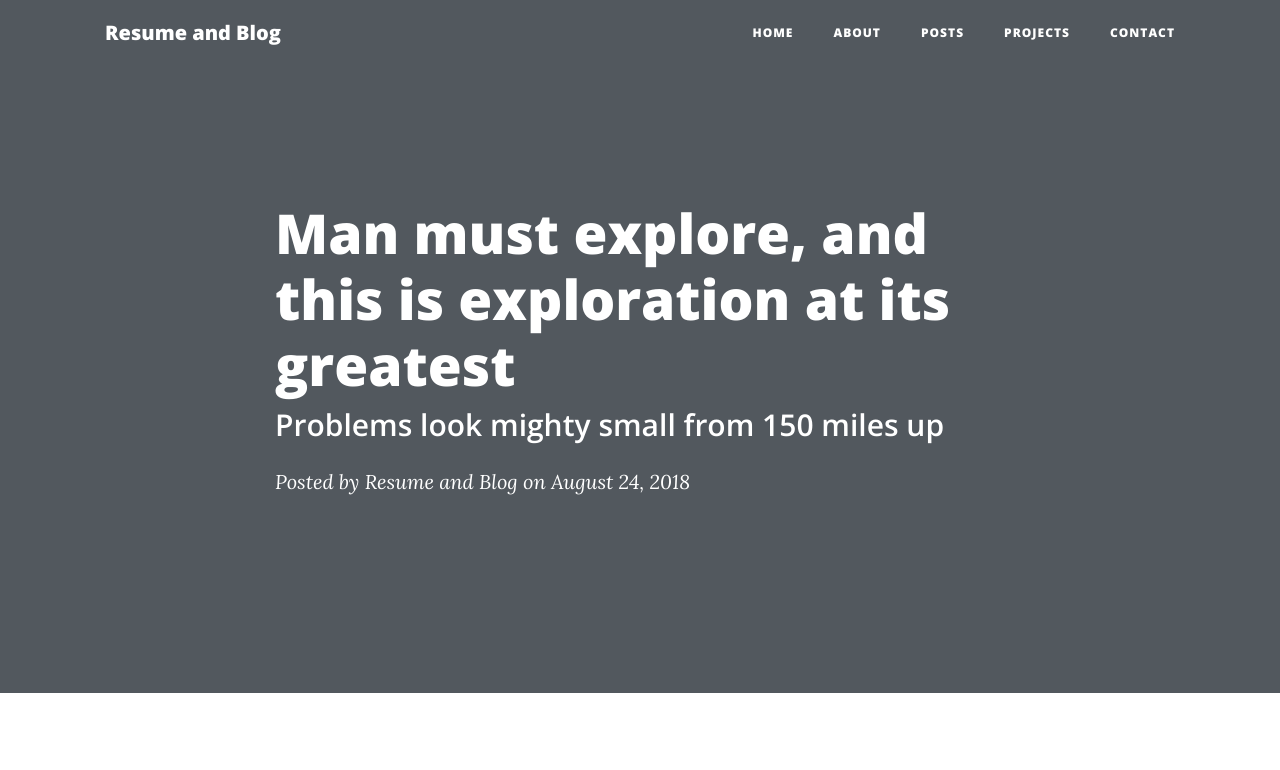
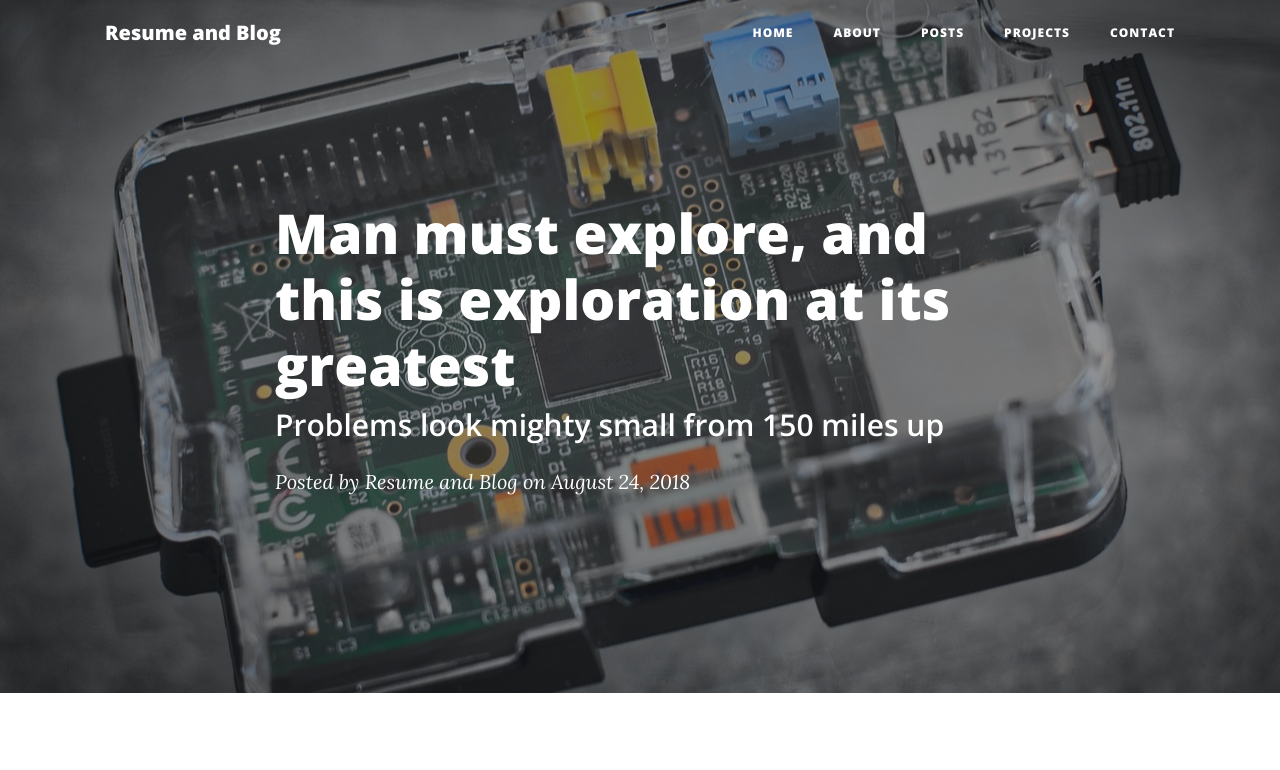
Before and after one commit to PurePotato/resumeblog, a website: page projects.html in a window 1280 px wide. Shown: the top 770 px of the page. Drawn offline with nearby package versions, Linux system fonts and the light colour scheme; files whose address does not match are found by name.

Commit message:
Another Image

```diff
--- a/projects.html
+++ b/projects.html
@@ -55,7 +55,7 @@
     </nav>
 
     <!-- Page Header -->
-    <header class="masthead" style="background-image: url('cdn.pixabay.com/photo/2016/05/10/14/05/raspberry-pi-1383832_1280.jpg')">
+    <header class="masthead" style="background-image: url('raspberry-p.jpg')">
       <div class="overlay"></div>
       <div class="container">
         <div class="row">
```
Also changed, not shown: img/raspberry-p.jpg (added).
